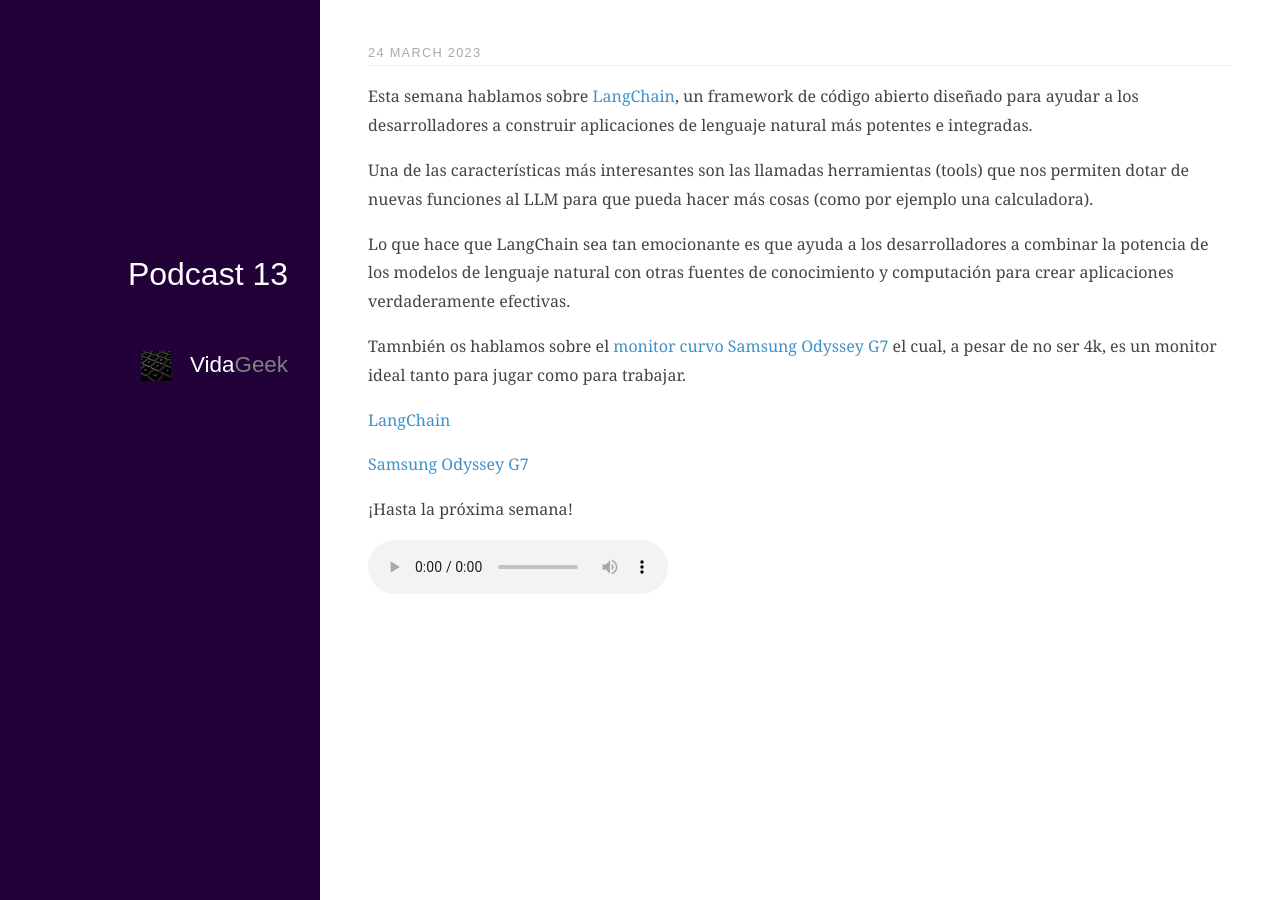
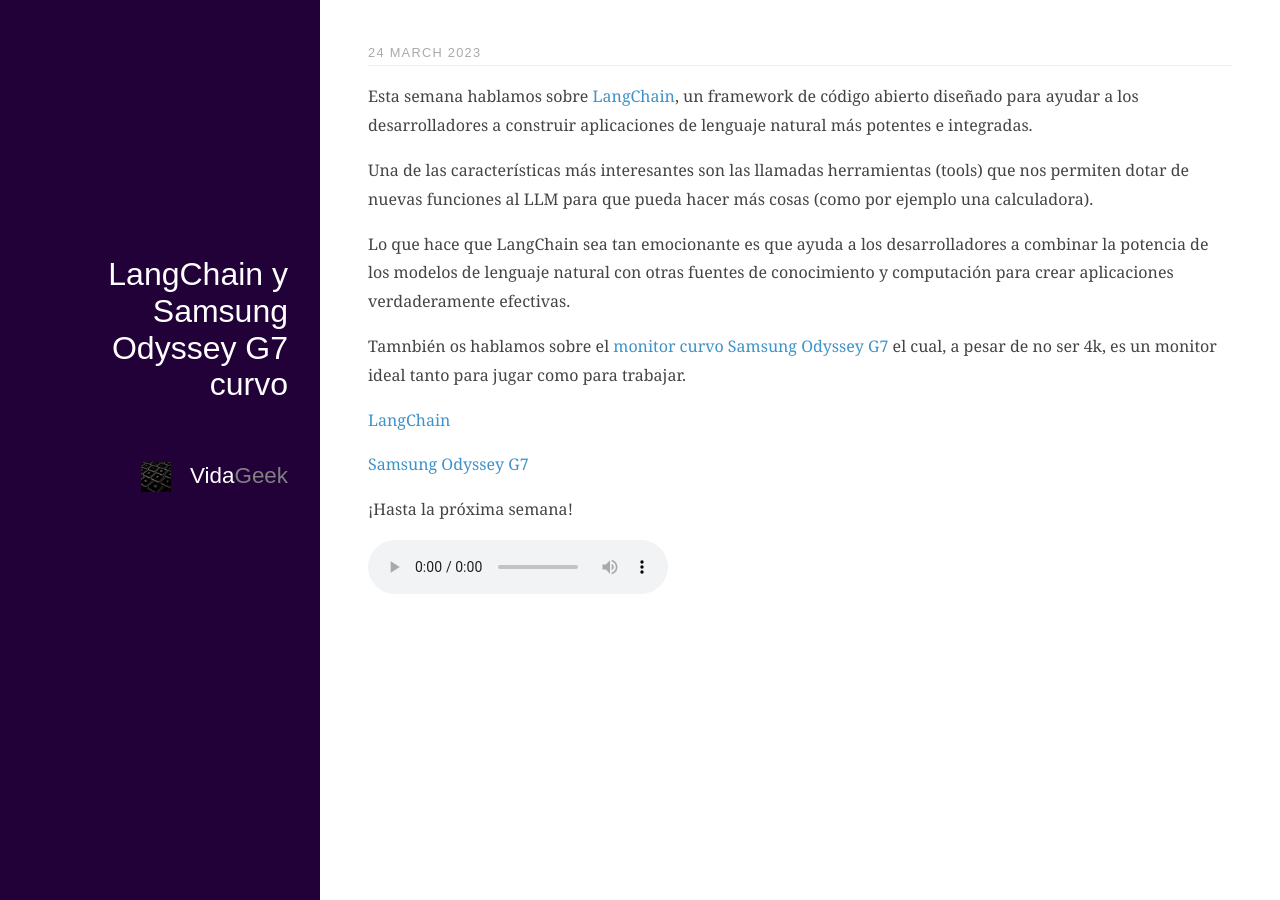
Before and after one commit to acalatrava/vidageek, a Jekyll site: the page built from docs/_posts/2023-03-24-podcast-13.markdown, in a window 1280 px wide. Built offline with Jekyll 4.4.1, drawn with Linux system fonts in a browser that asks for light colours; nearby versions of some CDN libraries; some of the changed lines change nothing that is shown.

Commit message:
fix title

```diff
--- a/docs/_posts/2023-03-24-podcast-13.markdown
+++ b/docs/_posts/2023-03-24-podcast-13.markdown
@@ -1,6 +1,6 @@
 ---
 layout: post
-#title:  "LangChain y Samsung Odyssey G7 curvo"
+title:  "LangChain y Samsung Odyssey G7 curvo"
 date:   2023-03-24 09:00:00 +0000
 audiourl: /media/VidaGeek_13.mp3
 guid: 5c0de642-c9c8-11ed-afa1-0242ac120002
```
